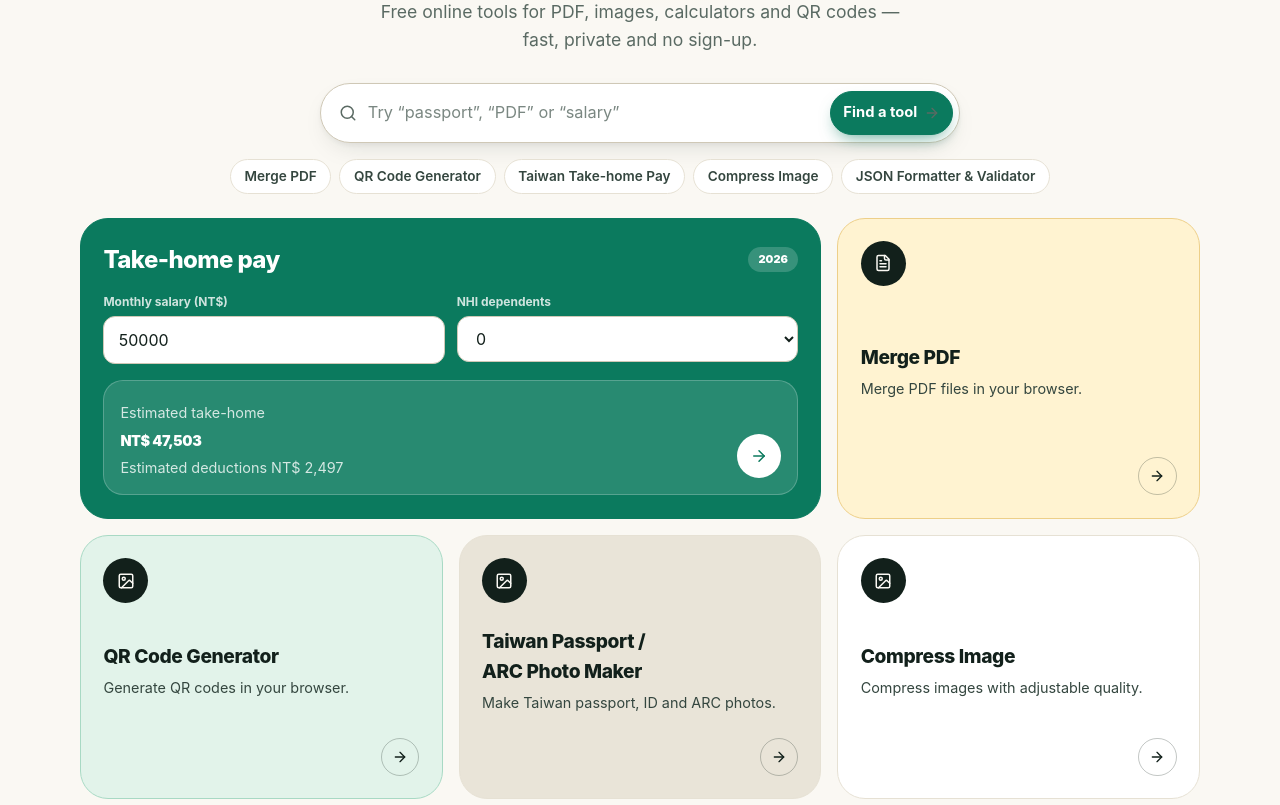
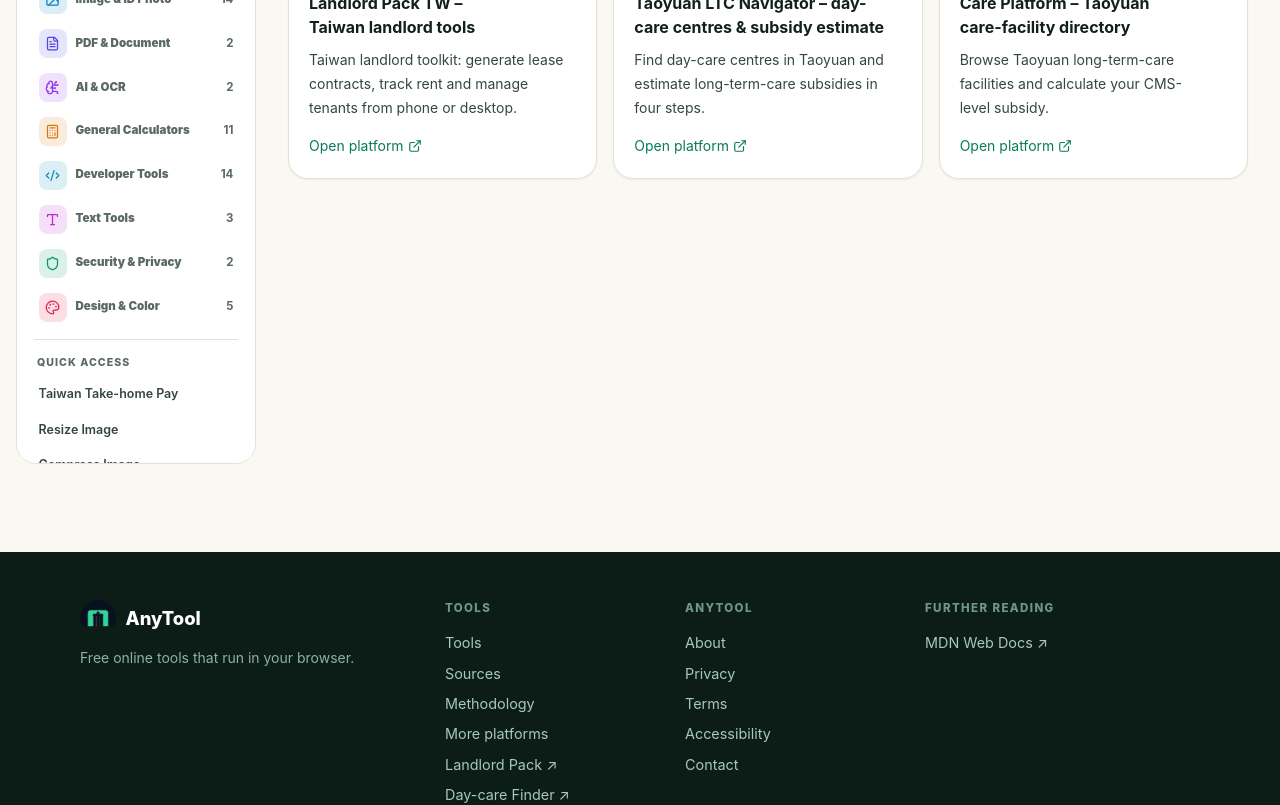
Before and after one commit to KanwarAfaq/anytool-online, a React (Vite) app: page /platforms in a window 1280 px wide. Before the commit this address led to /. Shown: the part 300-1105 px from the top of the page. Built offline with nearby package versions, Linux system fonts and the light colour scheme.

Commit message:
Add menubar buttons, footer links and /platforms page for Landlord Pack, Day-care Finder and Care Platform
Co-Authored-By: Claude Sonnet 5.5 <noreply@anthropic.com>
Claude-Session: https://claude.ai/code/session_01WHkVy2vWRECcxrXHrG4itv

```diff
--- a/scripts/dist-test.mjs
+++ b/scripts/dist-test.mjs
@@ -6,7 +6,7 @@ import { officialSources, toolSourceKeys } from '../src/data/officialSources.js'
 
 const root=process.cwd()
 const locales=['','zh-tw','ar','ur']
-const staticPages=['','tools','about','contact','privacy','methodology','sources','terms','accessibility','categories/money','categories/image','categories/document','categories/ai','categories/general','categories/developer','categories/text','categories/security','categories/design']
+const staticPages=['','tools','about','contact','privacy','methodology','sources','platforms','terms','accessibility','categories/money','categories/image','categories/document','categories/ai','categories/general','categories/developer','categories/text','categories/security','categories/design']
 await access(resolve(root,'dist/index.html'))
 await access(resolve(root,'dist/robots.txt'))
 await access(resolve(root,'dist/manifest.webmanifest'))
--- a/scripts/prerender.mjs
+++ b/scripts/prerender.mjs
@@ -32,6 +32,7 @@ const staticPages=[
  {path:'/privacy',titles:{en:'Privacy | AnyTool.online','zh-TW':'隱私權 | AnyTool.online',ar:'الخصوصية | AnyTool.online',ur:'پرائیویسی | AnyTool.online'},description:'How AnyTool handles browser-side processing, accounts and AI-powered file tasks.'},
  {path:'/methodology',titles:{en:'Methodology & Data Quality | AnyTool.online','zh-TW':'方法與資料品質 | AnyTool.online',ar:'المنهجية وجودة البيانات | AnyTool.online',ur:'طریقۂ کار اور ڈیٹا کوالٹی | AnyTool.online'},description:'How AnyTool verifies calculator formulas, official sources, AI outputs and government data.'},
  {path:'/sources',titles:{en:'Official Sources | AnyTool.online','zh-TW':'官方資料來源 | AnyTool.online',ar:'المصادر الرسمية | AnyTool.online',ur:'سرکاری ذرائع | AnyTool.online'},description:'Official government sources used by AnyTool for Taiwan calculations, photo rules and elderly-care information.'},
+ {path:'/platforms',titles:{en:'More Platforms: Landlord, Day-care & Care Tools | AnyTool.online','zh-TW':'更多平台：智慧房東、日照中心與長照工具 | AnyTool.online',ar:'منصات أخرى | AnyTool.online',ur:'مزید پلیٹ فارمز | AnyTool.online'},description:'Sister platforms by AnyTool: Taiwan landlord tools, a Taoyuan day-care centre finder and a long-term-care facility directory.'},
  {path:'/terms',titles:{en:'Terms of Use & Limitations | AnyTool.online','zh-TW':'使用條款與限制 | AnyTool.online',ar:'شروط الاستخدام والقيود | AnyTool.online',ur:'استعمال کی شرائط اور حدود | AnyTool.online'},description:'Terms, limitations and acceptable-use guidance for AnyTool calculators, file utilities and AI-assisted tools.'},
  {path:'/accessibility',titles:{en:'Accessibility | AnyTool.online','zh-TW':'無障礙使用 | AnyTool.online',ar:'إمكانية الوصول | AnyTool.online',ur:'رسائی | AnyTool.online'},description:'Accessibility support, known limitations and how to report an accessibility problem on AnyTool.'},
  {path:'/categories/money',titles:{en:'Money & Taiwan Tools | AnyTool.online','zh-TW':'台灣薪資與金錢工具 | AnyTool.online',ar:'أدوات المال وتايوان | AnyTool.online',ur:'مالیاتی اور تائیوان ٹولز | AnyTool.online'},description:'Source-backed Taiwan salary, tax, insurance, overtime, employer-cost and elderly-care tools.'},
@@ -52,6 +53,7 @@ const localizedStaticDescriptions={
   '/contact':'回報計算問題、官方來源更新、工具故障、合作建議或無障礙問題。',
   '/privacy':'了解 AnyTool 的瀏覽器本機處理、帳戶功能與 AI 檔案處理方式。',
   '/methodology':'了解 AnyTool 如何驗證計算公式、官方來源、AI 輸出與政府公開資料。',
+  '/platforms':'AnyTool 姊妹平台：智慧房東、桃園日照中心查詢與長照機構名錄。',
   '/sources':'查看 AnyTool 用於台灣計算、證件照規格與老人照護資訊的政府官方來源。',
   '/terms':'了解 AnyTool 的使用條款、限制、AI 輸出、檔案處理與可接受使用方式。',
   '/accessibility':'了解 AnyTool 的鍵盤、輔助科技、減少動態效果支援，以及如何回報無障礙問題。',
@@ -124,6 +126,7 @@ const staticDateByPath={
  '/privacy':gitDate('src/pages/Privacy.jsx'),
  '/methodology':gitDate('src/pages/Methodology.jsx'),
  '/sources':gitDate('src/pages/Sources.jsx'),
+ '/platforms':gitDate('src/pages/Platforms.jsx'),
  '/terms':gitDate('src/pages/Terms.jsx'),
  '/accessibility':gitDate('src/pages/Accessibility.jsx'),
  '/categories/money':gitDate('src/pages/Category.jsx'),
--- a/src/App.jsx
+++ b/src/App.jsx
@@ -15,6 +15,7 @@ const Sources=lazy(()=>import('./pages/Sources'))
 const Terms=lazy(()=>import('./pages/Terms'))
 const Accessibility=lazy(()=>import('./pages/Accessibility'))
 const Profile=lazy(()=>import('./pages/Profile'))
+const Platforms=lazy(()=>import('./pages/Platforms'))
 const Category=lazy(()=>import('./pages/Category'))
 const NotFound=lazy(()=>import('./pages/NotFound'))
 
@@ -42,13 +43,14 @@ export default function App(){
   <Route key="privacy" path="/privacy" element={<Privacy/>}/>,
   <Route key="method" path="/methodology" element={<Methodology/>}/>,
   <Route key="sources" path="/sources" element={<Sources/>}/>,
+  <Route key="platforms" path="/platforms" element={<Platforms/>}/>,
   <Route key="terms" path="/terms" element={<Terms/>}/>,
   <Route key="accessibility" path="/accessibility" element={<Accessibility/>}/>,
   <Route key="profile" path="/profile" element={<Profile/>}/>,
  ]
  const localized=[
   ['/:locale',<Home/>],['/:locale/tools',<Tools/>],['/:locale/tools/:slug',<ToolPage/>],['/:locale/categories/:category',<Category/>],['/:locale/auth',<AuthPage/>],['/:locale/dashboard',<Dashboard/>],
-  ['/:locale/about',<About/>],['/:locale/contact',<Contact/>],['/:locale/privacy',<Privacy/>],['/:locale/methodology',<Methodology/>],['/:locale/sources',<Sources/>],['/:locale/terms',<Terms/>],['/:locale/accessibility',<Accessibility/>],['/:locale/profile',<Profile/>]
+  ['/:locale/about',<About/>],['/:locale/contact',<Contact/>],['/:locale/privacy',<Privacy/>],['/:locale/methodology',<Methodology/>],['/:locale/sources',<Sources/>],['/:locale/platforms',<Platforms/>],['/:locale/terms',<Terms/>],['/:locale/accessibility',<Accessibility/>],['/:locale/profile',<Profile/>]
  ].map(([path,el])=><Route key={path} path={path} element={<LocaleGate>{el}</LocaleGate>}/>)
  return <><ScrollToTopOnNavigation/><Layout><Suspense fallback={<Loading/>}><Routes>{base}{localized}<Route path="*" element={<NotFound/>}/></Routes></Suspense></Layout></>
 }
--- a/src/components/Layout.jsx
+++ b/src/components/Layout.jsx
@@ -5,6 +5,7 @@ import { tools } from '../data/tools'
 import SiteSidebar from './SiteSidebar'
 import { useI18n } from '../i18n'
 import { refsForPath } from '../data/externalRefs'
+import { platforms } from '../data/platforms'
 
 export default function Layout({children}){
  const {lang,setLang,languages,t,toolName,toolDescription,pathFor}=useI18n()
@@ -46,6 +47,7 @@ export default function Layout({children}){
       <NavLink className={({isActive})=>'modern-nav-link '+(isActive?'active':'')} to={pathFor('/sources')}>{N.sources}</NavLink>
       <NavLink className={({isActive})=>'modern-nav-link '+(isActive?'active':'')} to={pathFor('/about')}>{N.about}</NavLink>
       <NavLink className={({isActive})=>'modern-nav-link '+(isActive?'active':'')} to={pathFor('/contact')}>{N.contact}</NavLink>
+      {platforms.map(p=><a key={p.id} className="modern-nav-link platform-link" href={p.url} target="_blank" rel="noopener noreferrer" data-platform={p.id}>{p.label[lang]||p.label.en}<span aria-hidden="true"> ↗</span></a>)}
     </nav>
     <button type="button" onClick={()=>setPalette(true)} aria-haspopup="dialog" aria-expanded={palette} className="header-search">
       <Search size={16}/><span className="truncate">{N.search}</span><span>⌘K</span>
@@ -68,6 +70,8 @@ export default function Layout({children}){
       <Link onClick={()=>setMobile(false)} to={pathFor('/sources')}>{N.sources}</Link>
       <Link onClick={()=>setMobile(false)} to={pathFor('/about')}>{N.about}</Link>
       <Link onClick={()=>setMobile(false)} to={pathFor('/contact')}>{N.contact}</Link>
+      <Link onClick={()=>setMobile(false)} to={pathFor('/platforms')}>{(({en:'More platforms','zh-TW':'更多平台',ar:'منصات أخرى',ur:'مزید پلیٹ فارمز'})[lang])||'More platforms'}</Link>
+      {platforms.map(p=><a key={p.id} onClick={()=>setMobile(false)} href={p.url} target="_blank" rel="noopener noreferrer">{p.label[lang]||p.label.en} ↗</a>)}
       <select aria-label="Mobile language" className="input mt-1 sm:hidden" value={lang} onChange={e=>setLang(e.target.value)}>{languages.map(l=><option key={l.code} value={l.code}>{l.label}</option>)}</select>
    </div></div>}
   </header>
@@ -96,7 +100,7 @@ export default function Layout({children}){
    <div className="mx-auto max-w-[72rem] px-4 py-12">
     <div className="grid gap-10 md:grid-cols-[1.3fr_.8fr_.8fr_1.1fr]">
       <div><div className="footer-brand"><span className="grid size-9 place-items-center overflow-hidden rounded-full"><img src="/favicon-192.png" alt="" width="36" height="36" className="size-full object-cover"/></span>AnyTool</div><p className="mt-3 max-w-xs text-sm">{N.footer}</p></div>
-      <div><h2>{N.tools}</h2><div className="footer-links"><Link to={pathFor('/tools')}>{N.tools}</Link><Link to={pathFor('/sources')}>{N.sources}</Link><Link to={pathFor('/methodology')}>{N.method}</Link></div></div>
+      <div><h2>{N.tools}</h2><div className="footer-links"><Link to={pathFor('/tools')}>{N.tools}</Link><Link to={pathFor('/sources')}>{N.sources}</Link><Link to={pathFor('/methodology')}>{N.method}</Link><Link to={pathFor('/platforms')}>{(({en:'More platforms','zh-TW':'更多平台',ar:'منصات أخرى',ur:'مزید پلیٹ فارمز'})[lang])||'More platforms'}</Link>{platforms.map(p=><a key={p.id} href={p.url} target="_blank" rel="noopener noreferrer">{p.label[lang]||p.label.en} ↗</a>)}</div></div>
       <div><h2>AnyTool</h2><div className="footer-links"><Link to={pathFor('/about')}>{N.about}</Link><Link to={pathFor('/privacy')}>{N.privacy}</Link><Link to={pathFor('/terms')}>{N.terms}</Link><Link to={pathFor('/accessibility')}>{N.accessibility}</Link><Link to={pathFor('/contact')}>{N.contact}</Link></div></div>
       <div><h2>{N.further}</h2><div className="footer-links">{refsForPath(cleanPath).map(r=><a key={r.url} href={r.url} target="_blank" rel="noopener noreferrer">{r.label} ↗</a>)}</div></div>
     </div>
--- /dev/null
+++ b/src/data/platforms.js
@@ -0,0 +1,39 @@
+// Sister platforms by the same author. Opened as external sites (new tab) from the menubar, footer and /platforms.
+export const platforms = [
+  {
+    id: 'landlord',
+    url: 'https://landlord-pack.vercel.app',
+    label: { en: 'Landlord Pack', 'zh-TW': '智慧房東', ar: 'حزمة المؤجر', ur: 'لینڈلارڈ پیک' },
+    name: { en: 'Landlord Pack TW – Taiwan landlord tools', 'zh-TW': '智慧房東｜房東工具包', ar: 'حزمة المؤجر تايوان', ur: 'لینڈلارڈ پیک تائیوان' },
+    desc: {
+      en: 'Taiwan landlord toolkit: generate lease contracts, track rent and manage tenants from phone or desktop.',
+      'zh-TW': '房東工具：產生租賃契約、追蹤租金與管理房客，手機與電腦都好用。',
+      ar: 'أدوات المؤجرين في تايوان: إنشاء عقود الإيجار وتتبع الإيجار وإدارة المستأجرين.',
+      ur: 'تائیوان کے مالک مکان کے لیے ٹولز: کرایہ نامے، کرایہ ٹریکنگ اور کرایہ دار مینجمنٹ۔',
+    },
+  },
+  {
+    id: 'ltc',
+    url: 'https://taoyuan-ltc-navigator.vercel.app',
+    label: { en: 'Day-care Finder', 'zh-TW': '日照中心查詢', ar: 'مراكز الرعاية النهارية', ur: 'ڈے کیئر تلاش' },
+    name: { en: 'Taoyuan LTC Navigator – day-care centres & subsidy estimate', 'zh-TW': '桃園長照導航｜日照中心與補助試算', ar: 'دليل الرعاية طويلة الأمد في تاوييوان', ur: 'تاؤیوان ایل ٹی سی نیویگیٹر' },
+    desc: {
+      en: 'Find day-care centres in Taoyuan and estimate long-term-care subsidies in four steps.',
+      'zh-TW': '4 步驟試算長照給付額度，並查詢桃園日照中心。',
+      ar: 'ابحث عن مراكز الرعاية النهارية في تاوييوان وقدّر إعانات الرعاية طويلة الأمد.',
+      ur: 'تاؤیوان میں ڈے کیئر سینٹرز تلاش کریں اور طویل مدتی نگہداشت سبسڈی کا اندازہ لگائیں۔',
+    },
+  },
+  {
+    id: 'care',
+    url: 'https://care-platform.vercel.app',
+    label: { en: 'Care Platform', 'zh-TW': '長照導航站', ar: 'منصة الرعاية', ur: 'کیئر پلیٹ فارم' },
+    name: { en: 'Care Platform – Taoyuan care-facility directory', 'zh-TW': '桃園長照導航站｜機構名錄與補助試算', ar: 'منصة الرعاية – دليل مؤسسات تاوييوان', ur: 'کیئر پلیٹ فارم' },
+    desc: {
+      en: 'Browse Taoyuan long-term-care facilities and calculate your CMS-level subsidy.',
+      'zh-TW': '瀏覽桃園長照機構名錄，依 CMS 等級試算補助。',
+      ar: 'تصفح مؤسسات الرعاية طويلة الأمد في تاوييوان واحسب الإعانة حسب مستوى CMS.',
+      ur: 'تاؤیوان کے لانگ ٹرم کیئر ادارے دیکھیں اور CMS سطح کے مطابق سبسڈی کا حساب لگائیں۔',
+    },
+  },
+]
--- a/src/index.css
+++ b/src/index.css
@@ -145,7 +145,7 @@ input[type=file]::file-selector-button{margin-inline-end:.75rem;border:1px solid
 .mobile-menu-panel a:hover{background:var(--surface-2);color:var(--ink)}
 @media(min-width:640px){.lang-select{display:block}}
 @media(min-width:768px){.header-search{display:flex}.header-actions{margin-inline-start:0}}
-@media(min-width:1024px){.header-nav{display:flex}.mobile-toggle{display:none!important}}
+@media(min-width:1400px){.header-nav{display:flex}.mobile-toggle{display:none!important}}.platform-link{white-space:nowrap;padding-inline:.5rem;font-size:.84rem}.header-nav .modern-nav-link{padding-inline:.55rem}@media(min-width:1600px){.header-nav .modern-nav-link{padding-inline:.85rem}.platform-link{font-size:.9rem}}
 
 /* ---------- Command palette ---------- */
 .command-backdrop{position:fixed;inset:0;z-index:80;display:grid;place-items:start center;padding:10vh 1rem 1rem;background:rgba(8,10,18,.55);backdrop-filter:blur(6px)}
--- /dev/null
+++ b/src/pages/Platforms.jsx
@@ -0,0 +1,17 @@
+import { ExternalLink } from 'lucide-react'
+import Seo from '../components/Seo'
+import { platforms } from '../data/platforms'
+import { useI18n } from '../i18n'
+
+const copy = {
+  en: { title: 'More platforms', desc: 'Sister platforms by AnyTool: landlord tools, Taoyuan day-care finder and care-facility directory.', intro: 'Beyond single-purpose tools, these full web apps solve bigger Taiwan tasks. Each opens in a new tab.', open: 'Open platform' },
+  'zh-TW': { title: '更多平台', desc: 'AnyTool 姊妹平台：智慧房東、桃園日照中心查詢與長照機構名錄。', intro: '除了單一用途的工具，這些完整的網頁應用可處理更大的台灣生活需求，點擊會在新分頁開啟。', open: '前往平台' },
+  ar: { title: 'منصات أخرى', desc: 'منصات شقيقة لـ AnyTool: أدوات المؤجرين ودليل الرعاية النهارية في تاوييوان.', intro: 'تفتح كل منصة في علامة تبويب جديدة.', open: 'افتح المنصة' },
+  ur: { title: 'مزید پلیٹ فارمز', desc: 'AnyTool کے ساتھی پلیٹ فارمز: مالک مکان ٹولز اور تاؤیوان ڈے کیئر تلاش۔', intro: 'ہر پلیٹ فارم نئے ٹیب میں کھلتا ہے۔', open: 'پلیٹ فارم کھولیں' },
+}
+
+export default function Platforms(){
+ const {lang}=useI18n()
+ const c=copy[lang]||copy.en
+ return <section className="mx-auto max-w-5xl px-4 py-16"><Seo title={c.title+' | AnyTool.online'} description={c.desc}/><h1 className="text-4xl font-black">{c.title}</h1><p className="mt-4 max-w-3xl text-slate-300">{c.intro}</p><div className="mt-8 grid gap-4 md:grid-cols-3">{platforms.map(p=><a key={p.id} href={p.url} target="_blank" rel="noopener noreferrer" className="card p-5 transition hover:border-emerald-400/30"><h2 className="font-bold">{p.name[lang]||p.name.en}</h2><p className="mt-2 text-sm leading-6 text-slate-300">{p.desc[lang]||p.desc.en}</p><span className="mt-4 inline-flex items-center gap-1 text-sm text-emerald-300">{c.open} <ExternalLink size={14}/></span></a>)}</div></section>
+}
```
Also changed, not shown: test-results/app-menubar-and-platforms--d53aa--the-three-sister-platforms-chromium/error-context.md (added, +24 -0 lines), test-results/.last-run.json (added), 2 other files (tests, documents, lock files or other folders).
